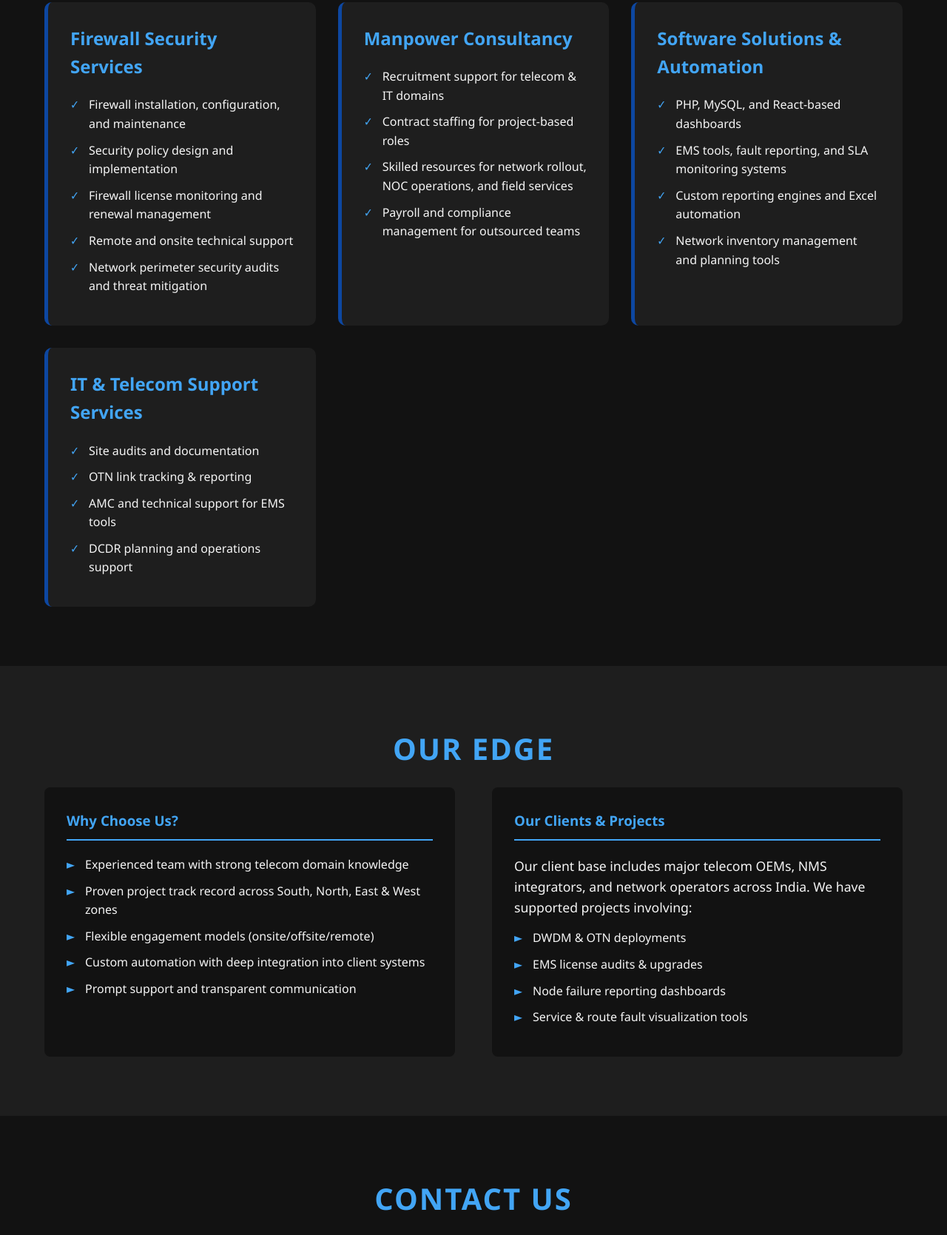
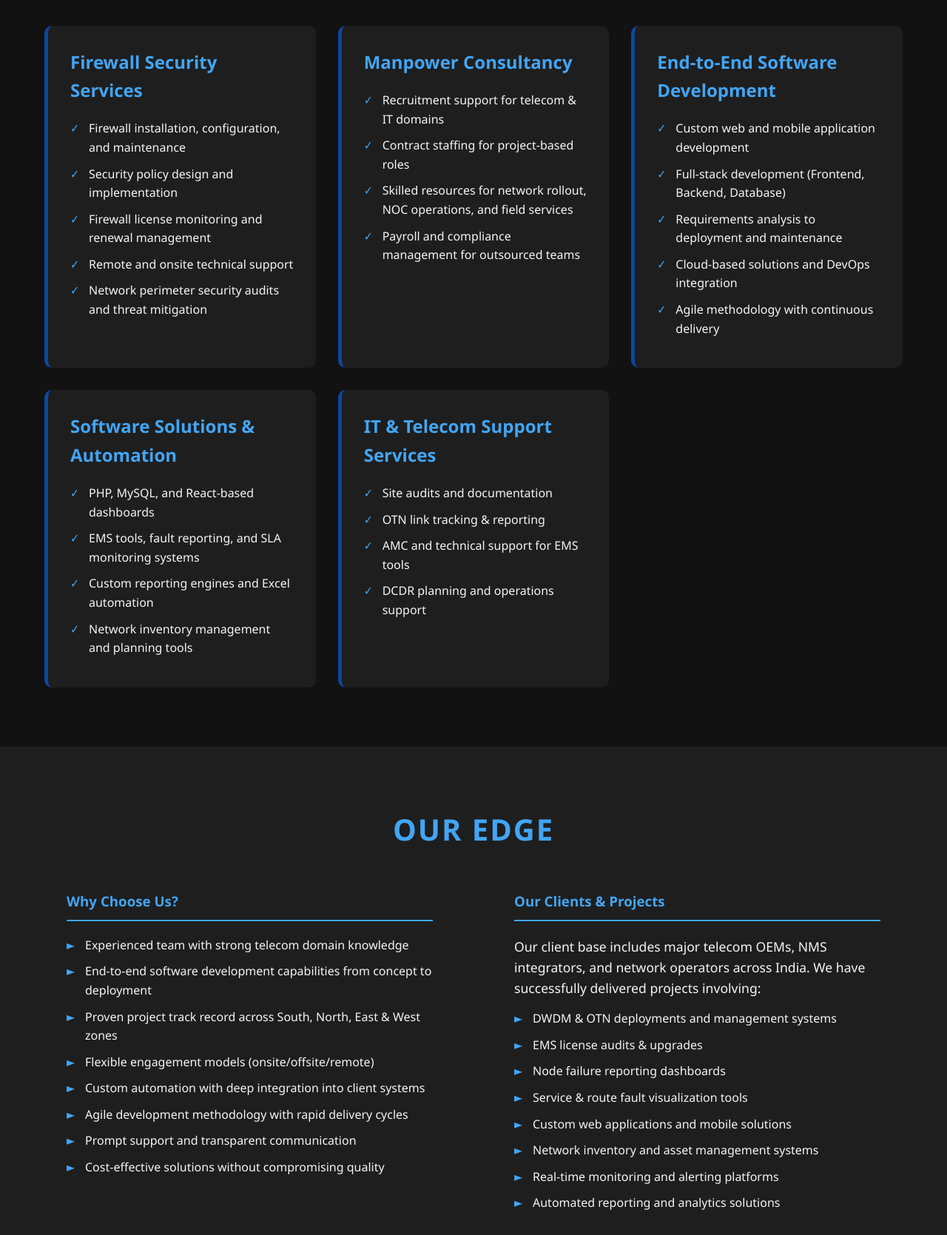
Before and after one commit to Harish-kumar04/Harish-kumar04.github.io, a plain HTML site: page index.html in a window 1280 px wide. Shown: the part 1533-3202 px from the top of the page at 74% size. Drawn offline with Linux system fonts and the light colour scheme.

Commit message:
Update index.html

```diff
--- a/index.html
+++ b/index.html
@@ -2,21 +2,23 @@
 <html lang="en">
 <head>
     <meta charset="UTF-8">
-
     <meta name="viewport" content="width=device-width, initial-scale=1.0">
-    <meta name="description" content="RAAJ CONSULTANCY SERVICES offers expert Firewall Security, Manpower Consultancy, Software Solutions, and IT & Telecom Support Services in Bangalore, India.">
-    <meta name="keywords" content="Firewall Security, Manpower Consultancy, Telecom Support, IT Infrastructure, Custom Software, Bangalore, RAAJ CONSULTANCY SERVICES">
+    <meta name="description" content="RAAJ CONSULTANCY SERVICES offers expert Firewall Security, Manpower Consultancy, End-to-End Software Development, and IT & Telecom Support Services in Bangalore, India.">
+    <meta name="keywords" content="Firewall Security, Manpower Consultancy, Software Development, Telecom Support, IT Infrastructure, Custom Software, End-to-End Development, Bangalore, RAAJ CONSULTANCY SERVICES">
+    <link rel="icon" type="image/png" href="https://i.postimg.cc/zv75wkWN/RCS.png">
+    <link rel="shortcut icon" type="image/png" href="https://i.postimg.cc/zv75wkWN/RCS.png">
+    <link rel="apple-touch-icon" href="https://i.postimg.cc/zv75wkWN/RCS.png">
     <title>RAAJ CONSULTANCY SERVICES - IT & Telecom Solutions</title>
 
     <style>
         /* CSS Reset and Global Styles */
         :root {
-            --primary-color: #0d47a1; /* Deep Blue */
-            --secondary-color: #1565c0; /* Lighter Blue */
-            --accent-color: #42a5f5; /* Bright Blue Accent */
-            --text-color: #f5f5f5; /* Light Gray/White */
-            --dark-bg-color: #121212; /* Very Dark Gray */
-            --section-bg-color: #1e1e1e; /* Darker Gray for sections */
+            --primary-color: #0d47a1;
+            --secondary-color: #1565c0;
+            --accent-color: #42a5f5;
+            --text-color: #f5f5f5;
+            --dark-bg-color: #121212;
+            --section-bg-color: #1e1e1e;
             --font-main: 'Segoe UI', Tahoma, Geneva, Verdana, sans-serif;
         }
 
@@ -156,7 +158,7 @@
         }
 
         .hero-content .hero-logo {
-            height: 120px; /* Adjust size as needed */
+            height: 120px;
             margin-bottom: 20px;
         }
 
@@ -251,7 +253,6 @@
             font-weight: bold;
         }
 
-        /* Clients & Why Choose Us Section */
         #clients {
             background-color: var(--section-bg-color);
         }
@@ -263,7 +264,7 @@
         }
 
         .client-box, .why-us-box {
-            background: var(--dark-bg-color);
+            background: var(--section-bg-color);
             padding: 30px;
             border-radius: 8px;
             flex: 1;
@@ -299,7 +300,7 @@
         .contact-form {
             max-width: 700px;
             margin: 40px auto 0 auto;
-            background: var(--section-bg-color);
+            background: var(--dark-bg-color);
             padding: 40px;
             border-radius: 8px;
         }
@@ -320,7 +321,7 @@
             padding: 12px;
             border-radius: 5px;
             border: 1px solid var(--secondary-color);
-            background-color: var(--dark-bg-color);
+            background-color: var(--section-bg-color);
             color: var(--text-color);
             font-size: 1rem;
         }
@@ -352,7 +353,6 @@
             margin-top: 15px;
             text-align: center;
         }
-
 
         /* Footer */
         .footer {
@@ -420,7 +420,7 @@
                 justify-content: center;
                 align-items: center;
                 position: fixed;
-                top: 80px; /* Height of the navbar */
+                top: 80px;
                 left: -100%;
                 width: 100%;
                 height: calc(100vh - 80px);
@@ -474,9 +474,7 @@
             .footer-box {
                 text-align: center;
             }
-
         }
-
     </style>
 </head>
 <body>
@@ -518,8 +516,8 @@
                 <h2 class="fade-in">About Us</h2>
                 <div class="about-content">
                     <div class="about-text fade-in">
-                        <p>RAAJ CONSULTANCY SERVICES is a dynamic and results-driven consultancy firm based in Bangalore, India. Established with a vision to deliver excellence, we specialize in providing firewall security services, manpower consultancy, project support services, and custom software solutions tailored for the telecom and IT infrastructure sectors.</p>
-                        <p>We are committed to delivering high-quality services through a client-focused approach, combining industry best practices with innovative technologies.</p>
+                        <p>RAAJ CONSULTANCY SERVICES is a dynamic and results-driven consultancy firm based in Bangalore, India. Established with a vision to deliver excellence, we specialize in providing firewall security services, manpower consultancy, end-to-end software development, project support services, and custom software solutions tailored for the telecom and IT infrastructure sectors.</p>
+                        <p>We are committed to delivering high-quality services through a client-focused approach, combining industry best practices with innovative technologies. Our comprehensive software development capabilities enable us to deliver complete solutions from concept to deployment and maintenance.</p>
                     </div>
                     <div class="about-image fade-in">
                          <img src="https://images.unsplash.com/photo-1522071820081-009f0129c71c?ixlib=rb-4.0.3&ixid=MnwxMjA3fDB8MHxwaG90by1wYWdlfHx8fGVufDB8fHx8&auto=format&fit=crop&w=1740&q=80" alt="Professional Team Discussion">
@@ -553,6 +551,16 @@
                         </ul>
                     </div>
                     <div class="service-card fade-in">
+                        <h3>End-to-End Software Development</h3>
+                        <ul>
+                            <li>Custom web and mobile application development</li>
+                            <li>Full-stack development (Frontend, Backend, Database)</li>
+                            <li>Requirements analysis to deployment and maintenance</li>
+                            <li>Cloud-based solutions and DevOps integration</li>
+                            <li>Agile methodology with continuous delivery</li>
+                        </ul>
+                    </div>
+                    <div class="service-card fade-in">
                         <h3>Software Solutions & Automation</h3>
                         <ul>
                             <li>PHP, MySQL, and React-based dashboards</li>
@@ -583,20 +591,27 @@
                         <h3>Why Choose Us?</h3>
                         <ul>
                             <li>Experienced team with strong telecom domain knowledge</li>
+                            <li>End-to-end software development capabilities from concept to deployment</li>
                             <li>Proven project track record across South, North, East & West zones</li>
                             <li>Flexible engagement models (onsite/offsite/remote)</li>
                             <li>Custom automation with deep integration into client systems</li>
+                            <li>Agile development methodology with rapid delivery cycles</li>
                             <li>Prompt support and transparent communication</li>
+                            <li>Cost-effective solutions without compromising quality</li>
                         </ul>
                     </div>
                      <div class="client-box fade-in">
                         <h3>Our Clients & Projects</h3>
-                        <p>Our client base includes major telecom OEMs, NMS integrators, and network operators across India. We have supported projects involving:</p>
+                        <p>Our client base includes major telecom OEMs, NMS integrators, and network operators across India. We have successfully delivered projects involving:</p>
                         <ul>
-                           <li>DWDM & OTN deployments</li>
+                           <li>DWDM & OTN deployments and management systems</li>
                            <li>EMS license audits & upgrades</li>
                            <li>Node failure reporting dashboards</li>
                            <li>Service & route fault visualization tools</li>
+                           <li>Custom web applications and mobile solutions</li>
+                           <li>Network inventory and asset management systems</li>
+                           <li>Real-time monitoring and alerting platforms</li>
+                           <li>Automated reporting and analytics solutions</li>
                         </ul>
                     </div>
                 </div>
@@ -632,7 +647,7 @@
         <div class="container footer-content">
             <div class="footer-box">
                 <h4>RAAJ CONSULTANCY SERVICES</h4>
-                <p>A dynamic and results-driven consultancy firm delivering excellence in IT & Telecom sectors.</p>
+                <p>A dynamic and results-driven consultancy firm delivering excellence in IT & Telecom sectors with comprehensive software development capabilities.</p>
             </div>
              <div class="footer-box">
                 <h4>Contact Info</h4>
@@ -679,7 +694,7 @@
                 let current = '';
                 sections.forEach(section => {
                     const sectionTop = section.offsetTop;
-                    if (pageYOffset >= sectionTop - 85) { // 85 is navbar height + a little
+                    if (pageYOffset >= sectionTop - 85) {
                         current = section.getAttribute('id');
                     }
                 });
```
